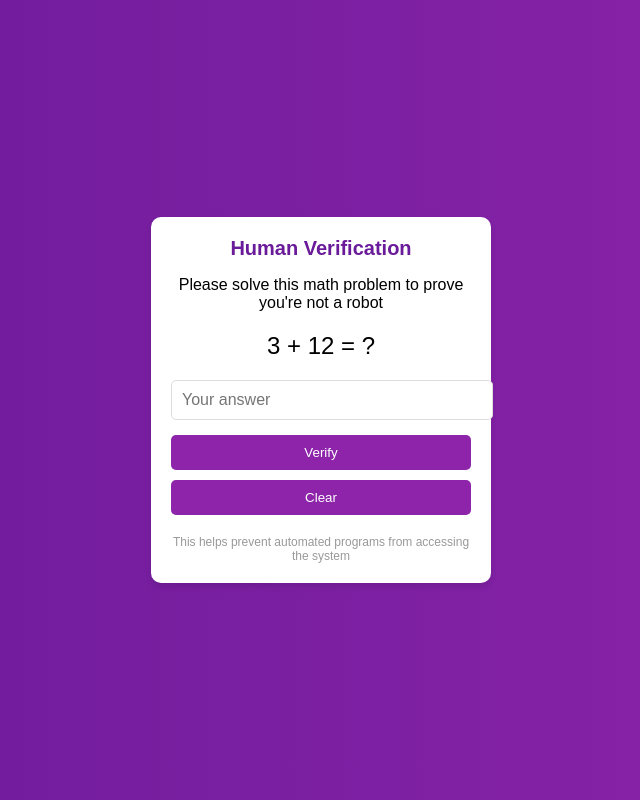
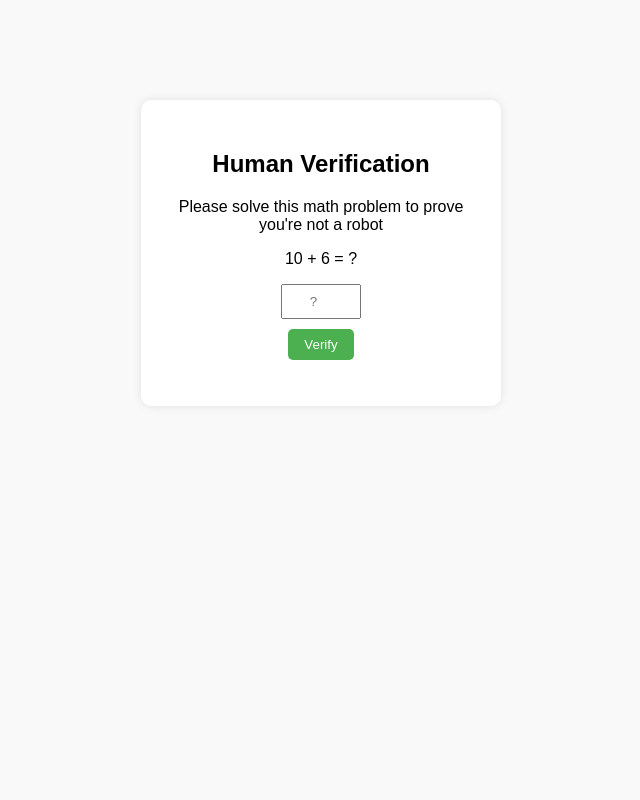
Before and after one commit to hasnainniz/Veirfy, a plain HTML site: page index.html in a window 1280 px wide. Shown: the whole page, without its empty margins (319-959 px from the left). Drawn offline with Linux system fonts and the light colour scheme.

Commit message:
Update index.html

```diff
--- a/index.html
+++ b/index.html
@@ -1,112 +1,69 @@
 <!DOCTYPE html>
-<html lang="en">
+<html>
 <head>
-    <meta charset="UTF-8">
-    <meta name="viewport" content="width=device-width, initial-scale=1.0">
   <title>Human Verification</title>
   <style>
     body {
       font-family: Arial, sans-serif;
-            display: flex;
-            justify-content: center;
-            align-items: center;
-            height: 100vh;
-            background: linear-gradient(to right, #6a1b9a, #8e24aa);
-            margin: 0;
+      text-align: center;
+      margin-top: 100px;
+      background-color: #f9f9f9;
     }
     .container {
-            background-color: #fff;
-            padding: 20px;
+      background: white;
+      padding: 30px;
       border-radius: 10px;
-            box-shadow: 0 4px 6px rgba(0, 0, 0, 0.1);
+      box-shadow: 0 0 10px rgba(0,0,0,0.1);
       width: 300px;
+      margin: auto;
+    }
+    input {
+      padding: 8px;
+      width: 60px;
       text-align: center;
     }
-        .header {
-            font-size: 20px;
-            font-weight: bold;
-            color: #6a1b9a;
+    button {
+      padding: 8px 16px;
+      margin-top: 10px;
+      background: #4CAF50;
+      color: white;
+      border: none;
+      cursor: pointer;
+      border-radius: 5px;
     }
-        .math-problem {
-            font-size: 24px;
-            margin: 20px 0;
-        }
-        .input-field {
-            width: 100%;
-            padding: 10px;
-            font-size: 16px;
-            border: 1px solid #ddd;
-            border-radius: 5px;
-            margin-bottom: 15px;
-        }
-        .verify-button, .clear-button {
-            background-color: #8e24aa;
-            color: white;
-            padding: 10px;
-            border: none;
-            border-radius: 5px;
-            cursor: pointer;
-            width: 100%;
-            margin-bottom: 10px;
-        }
-        .verify-button:hover, .clear-button:hover {
-            background-color: #6a1b9a;
-        }
-        .footer {
-            font-size: 12px;
-            color: #999;
-            margin-top: 10px;
+    button:hover {
+      background: #45a049;
     }
   </style>
 </head>
 <body>
+
 <div class="container">
-        <div class="header">
-            Human Verification
-        </div>
+  <h2>Human Verification</h2>
   <p>Please solve this math problem to prove you're not a robot</p>
-        <div class="math-problem" id="math-problem">
-            <!-- Dynamic problem will appear here -->
-        </div>
-        <input type="number" id="user-answer" class="input-field" placeholder="Your answer">
-        <button onclick="verifyAnswer()" class="verify-button">Verify</button>
-        <button onclick="clearAnswer()" class="clear-button">Clear</button>
-        <div class="footer">
-            This helps prevent automated programs from accessing the system
-        </div>
+  <p id="question"></p>
+  <input type="number" id="answer" placeholder="?">
+  <br>
+  <button onclick="checkAnswer()">Verify</button>
+  <p id="result"></p>
 </div>
 
 <script>
-        var num1, num2, correctAnswer;
+  // Generate random numbers for the challenge
+  let num1 = Math.floor(Math.random() * 10) + 1;
+  let num2 = Math.floor(Math.random() * 10) + 1;
+  document.getElementById("question").innerText = `${num1} + ${num2} = ?`;
 
-        // Function to generate a random math problem
-        function generateMathProblem() {
-            num1 = Math.floor(Math.random() * 20) + 1; // Random number between 1 and 20
-            num2 = Math.floor(Math.random() * 20) + 1; // Random number between 1 and 20
-            correctAnswer = num1 + num2;
-
-            document.getElementById('math-problem').textContent = `${num1} + ${num2} = ?`;
-        }
-
-        // Function to verify the answer
-        function verifyAnswer() {
-            var userAnswer = document.getElementById('user-answer').value;
+  function checkAnswer() {
+    let userAnswer = document.getElementById("answer").value;
+    let correctAnswer = num1 + num2;
     if (parseInt(userAnswer) === correctAnswer) {
-                alert("Verification successful!");
-                generateMathProblem(); // Generate a new problem after success
-                document.getElementById('user-answer').value = ''; // Clear input
+      document.getElementById("result").innerText = "✅ Verification successful!";
     } else {
-                alert("Incorrect answer, please try again.");
+      document.getElementById("result").innerText = "❌ Wrong answer. Try again.";
     }
   }
+</script>
 
-        // Function to clear the answer
-        function clearAnswer() {
-            document.getElementById('user-answer').value = '';
-        }
-
-        // Generate the first problem on page load
-        window.onload = generateMathProblem;
-    </script>
 </body>
 </html>
```
Lines whose indentation alone changed are shown as unchanged.
